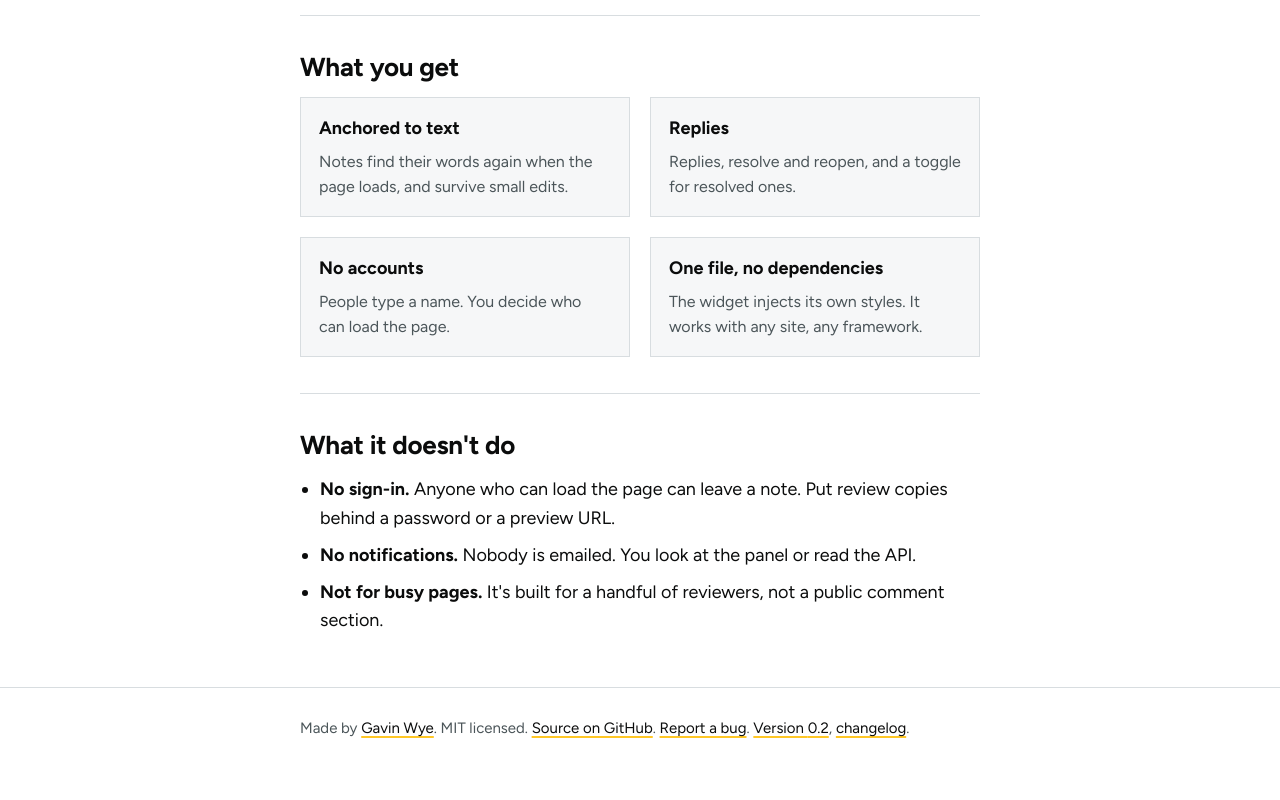
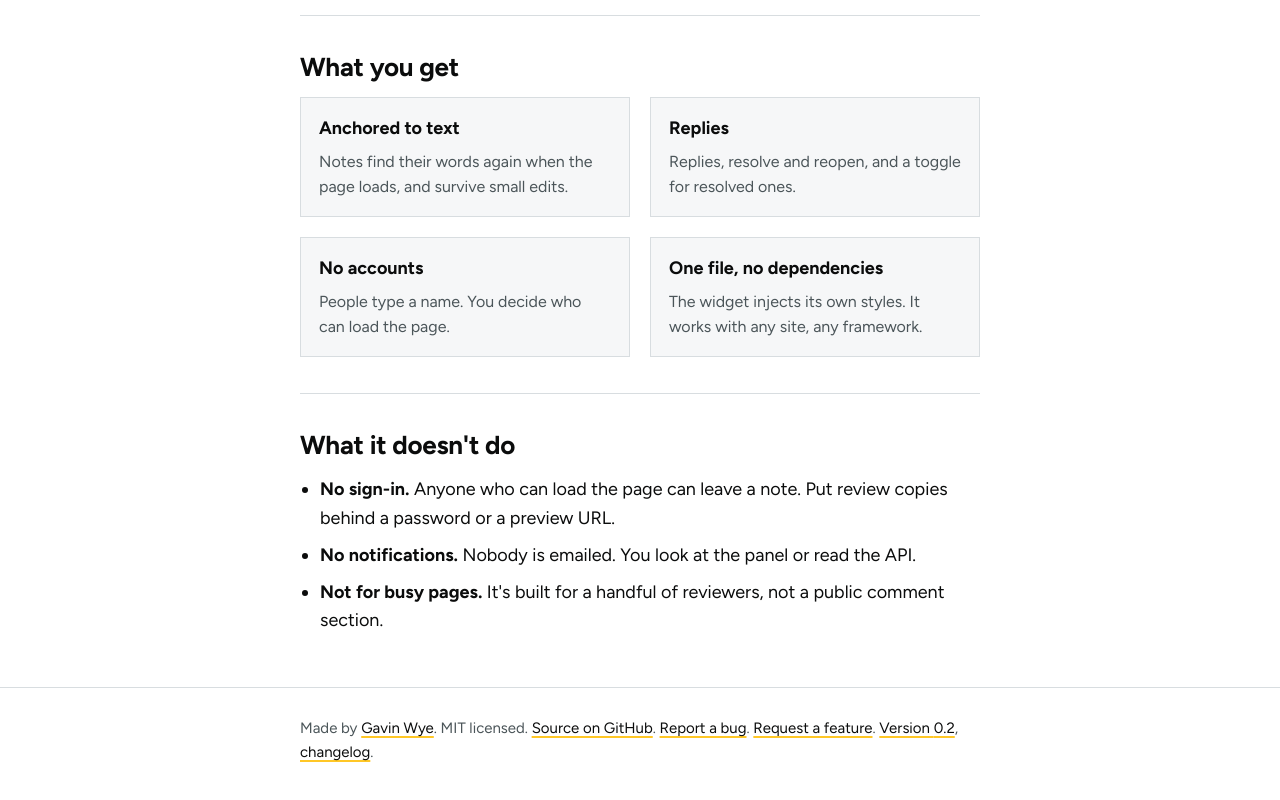
Before and after one commit to gavinwye/notis.gavinwye.com, a website: page site/index.html in a window 1280 px wide. Shown: the part 2576-3376 px from the top of the page. Drawn offline with Linux system fonts and the light colour scheme; no server answers.

Commit message:
Footer: a Request a feature link
Co-Authored-By: Claude Sonnet 5.5 <noreply@anthropic.com>
Claude-Session: https://claude.ai/code/session_01NFwn9QVqFSUsgDfbQNtENX

```diff
--- a/site/index.html
+++ b/site/index.html
@@ -156,7 +156,7 @@
 </main>
 
 <footer>
-  <div class="wrap">Made by <a href="https://gavinwye.com">Gavin Wye</a>. MIT licensed. <a href="https://github.com/gavinwye/notis.gavinwye.com">Source on GitHub</a>. <a href="https://github.com/gavinwye/notis.gavinwye.com/issues/new?template=bug_report.yml">Report a bug</a>. <a href="/version.json">Version <span id="site-version">0.2</span></a>, <a href="https://github.com/gavinwye/notis.gavinwye.com/blob/main/CHANGELOG.md">changelog</a>.</div>
+  <div class="wrap">Made by <a href="https://gavinwye.com">Gavin Wye</a>. MIT licensed. <a href="https://github.com/gavinwye/notis.gavinwye.com">Source on GitHub</a>. <a href="https://github.com/gavinwye/notis.gavinwye.com/issues/new?template=bug_report.yml">Report a bug</a>. <a href="https://github.com/gavinwye/notis.gavinwye.com/issues/new?template=feature_request.yml">Request a feature</a>. <a href="/version.json">Version <span id="site-version">0.2</span></a>, <a href="https://github.com/gavinwye/notis.gavinwye.com/blob/main/CHANGELOG.md">changelog</a>.</div>
 </footer>
 
 <script>
```
